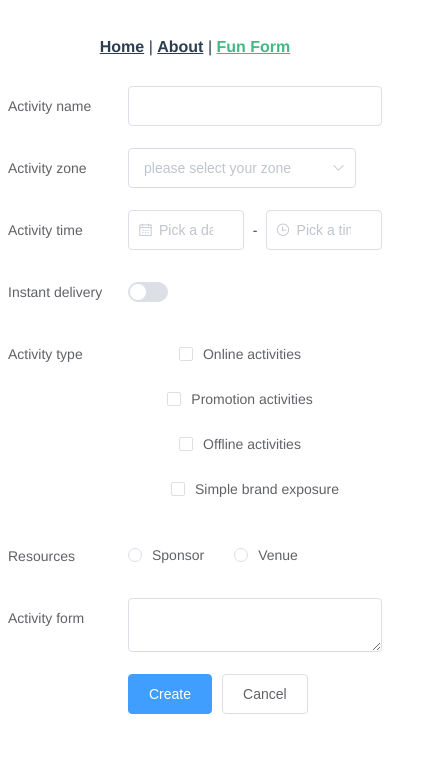
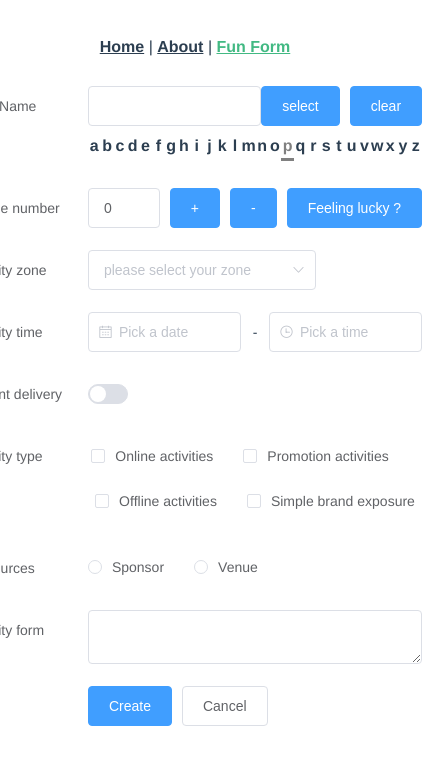
Before and after one commit to Gostaug/UX-practice, a Vue app: page /#/funForm in a window 390 px wide. Shown: the top 764 px of the page, 422 px wide, since content can reach past the window. Built offline with nearby package versions, Linux system fonts and the light colour scheme.

Commit message:
phone and first-name

```diff
--- /dev/null
+++ b/src/components/AlphabetInput.vue
@@ -0,0 +1,101 @@
+<template>
+    <div class="alphabet-input">
+        <div class="container">
+            <el-input v-model="myText" :readonly="true"></el-input>
+            <el-button type="primary" @click="selectLetter">select</el-button>
+            <el-button type="primary" @click="myText = ''">clear</el-button>
+        </div>
+        <div class="alphabet">
+            <div :class="letterClass('a')" >a</div>
+            <div :class="letterClass('b')">b</div>
+            <div :class="letterClass('c')">c</div>
+            <div :class="letterClass('d')">d</div>
+            <div :class="letterClass('e')">e</div>
+            <div :class="letterClass('f')">f</div>
+            <div :class="letterClass('g')">g</div>
+            <div :class="letterClass('h')">h</div>
+            <div :class="letterClass('i')">i</div>
+            <div :class="letterClass('j')">j</div>
+            <div :class="letterClass('k')">k</div>
+            <div :class="letterClass('l')">l</div>
+            <div :class="letterClass('m')">m</div>
+            <div :class="letterClass('n')">n</div>
+            <div :class="letterClass('o')">o</div>
+            <div :class="letterClass('p')">p</div>
+            <div :class="letterClass('q')">q</div>
+            <div :class="letterClass('r')">r</div>
+            <div :class="letterClass('s')">s</div>
+            <div :class="letterClass('t')">t</div>
+            <div :class="letterClass('u')">u</div>
+            <div :class="letterClass('v')">v</div>
+            <div :class="letterClass('w')">w</div>
+            <div :class="letterClass('x')">x</div>
+            <div :class="letterClass('y')">y</div>
+            <div :class="letterClass('z')">z</div>
+        </div>
+    </div>
+</template>
+
+<script>
+export default {
+name: 'AlphabetInput',
+data() {
+    return {
+        myText: '',
+        abc: 'abcdefghijklmnopqrstuvwxyz',
+        counter : 0,
+        isRunning: false,
+    }
+},
+methods: {
+    letterClass(letter){
+        if(this.abc.charAt(this.counter)==letter){
+            return "letter selected"
+        }else{
+            return "letter"
+        }
+    },
+    selectLetter(){
+        this.myText=this.myText + this.abc.charAt(this.counter)
+    },
+    incrementTime() {
+        if(this.counter <24){
+            this.counter = parseInt(this.counter) + 1;
+        }else{
+            this.counter = 0
+        }
+    },
+},
+created: function () {
+    setInterval(this.incrementTime, 350);
+}
+}
+</script>
+
+<style scoped>
+
+
+.alphabet-input {
+    width: 100%;
+}
+.container {
+    display: flex;
+    justify-content: space-between;
+}
+.alphabet {
+    display: flex;
+    width: 100%;
+    justify-content: center;
+}
+.letter{
+    font-size: 1rem;
+    font-weight: bold;
+    min-width: 0.8rem;
+    height: 2rem;
+    margin-bottom: 5px;
+}
+.selected{
+    color: grey;
+    border-bottom: 3px solid grey;
+}
+</style>
--- a/src/components/FunFormContent.vue
+++ b/src/components/FunFormContent.vue
@@ -1,7 +1,13 @@
 <template>
   <el-form ref="form" :model="form" label-position="left" label-width="120px">
-  <el-form-item label="Activity name">
-    <el-input v-model="form.name"></el-input>
+  <el-form-item label="First Name">
+    <alphabet-input/>
+  </el-form-item>
+  <el-form-item label="Phone number">
+    <el-input v-model="form.phone" :readonly="true"></el-input>
+    <el-button class="margin-first" type="primary" @click="incrementNumber">+</el-button>
+    <el-button type="primary" @click="decrementNumber">-</el-button>
+    <el-button type="primary" @click="generateNumber">Feeling lucky ?</el-button>
   </el-form-item>
   <el-form-item label="Activity zone">
     <el-select v-model="form.region" placeholder="please select your zone">
@@ -46,12 +52,16 @@
 </template>
 
 <script>
+import AlphabetInput from './AlphabetInput.vue'
 export default {
   name: 'FunForm',
+  components:{
+    AlphabetInput
+  },
     data() {
       return {
         form: {
-          name: '',
+          phone:'0',
           region: '',
           date1: '',
           date2: '',
@@ -65,12 +75,24 @@ export default {
     methods: {
       onSubmit() {
         console.log('submit!');
-      }
+      },
+      generateNumber: function () {
+        this.form.phone ='0' + ( Math.floor(Math.random()*899999999) + 100000000);
+    },
+      incrementNumber: function () {
+        this.form.phone ='0' + (parseInt(this.form.phone) + 1);
+    } ,
+      decrementNumber: function () {
+        this.form.phone ='0' + (parseInt(this.form.phone) - 1);
+    }
     }
   }
 </script>
 
 <style scoped>
+.margin-first{
+  margin-left: 10px;
+}
 .el-form-item  >>> .el-form-item__content {
     display: flex;
     min-height: 40px;
```
